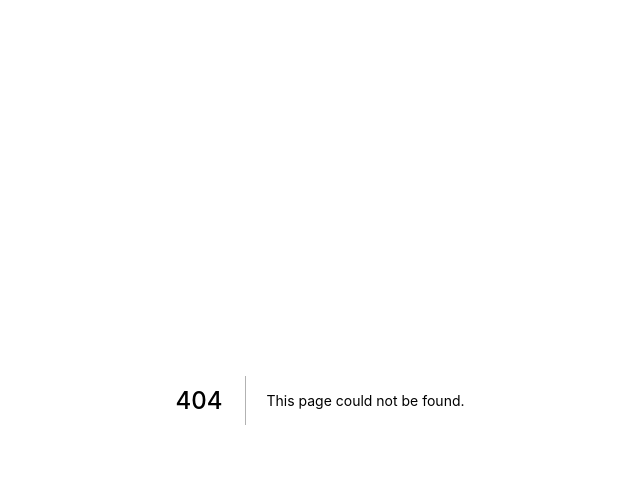
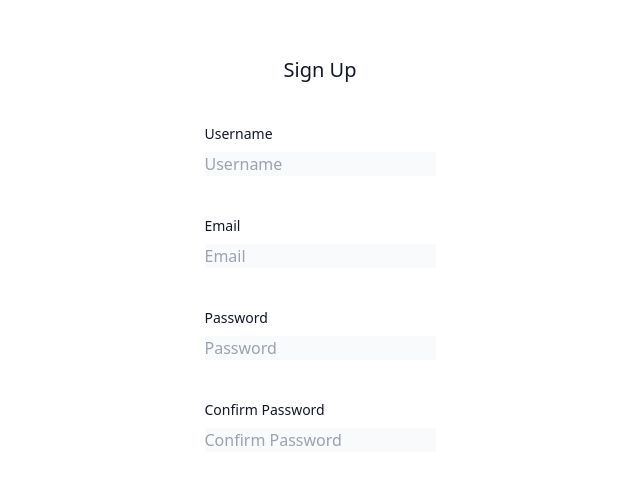
Before and after one commit to stevartz/e-commerce, a Next.js app in the folder customer-portal/: page /sign-up in a window 1280 px wide. Before the commit this address had no page. Shown: the top 484 px of the page, without its empty margins (320-960 px from the left). Built offline with nearby package versions, Linux system fonts and the light colour scheme.

Commit message:
feat(customer-portal): wip

```diff
--- /dev/null
+++ b/customer-portal/src/pages/sign-up.tsx
@@ -0,0 +1,77 @@
+// We will be validating the user inputs using Yup. https://www.npmjs.com/package/yup
+// Try to style how you want.
+// Add submit
+
+const SignUp = () => {
+  return (
+    <div className="flex justify-center items-center mt-14">
+      <form className="space-y-10">
+        <h5 className="text-xl text-center font-medium text-gray-900 dark:text-white">
+          Sign Up
+        </h5>
+
+        {/* Inputs */}
+        <div>
+          <label
+            htmlFor="username"
+            className="block mb-2 text-sm font-medium text-gray-900"
+          >
+            Username
+          </label>
+          <input
+            id="username"
+            type="text"
+            placeholder="Username"
+            className="bg-gray-50"
+          />
+        </div>
+
+        <div>
+          <label
+            htmlFor="email"
+            className="block mb-2 text-sm font-medium text-gray-900"
+          >
+            Email
+          </label>
+          <input
+            id="email"
+            type="email"
+            placeholder="Email"
+            className="bg-gray-50"
+          />
+        </div>
+        <div>
+          <label
+            htmlFor="email"
+            className="block mb-2 text-sm font-medium text-gray-900"
+          >
+            Password
+          </label>
+          <input
+            id="password"
+            type="password"
+            placeholder="Password"
+            className="bg-gray-50"
+          />
+        </div>
+
+        <div>
+          <label
+            htmlFor="confirmPassword"
+            className="block mb-2 text-sm font-medium text-gray-900"
+          >
+            Confirm Password
+          </label>
+          <input
+            id="confirmPassword"
+            type="password"
+            placeholder="Confirm Password"
+            className="bg-gray-50"
+          />
+        </div>
+      </form>
+    </div>
+  );
+};
+
+export default SignUp;
```
